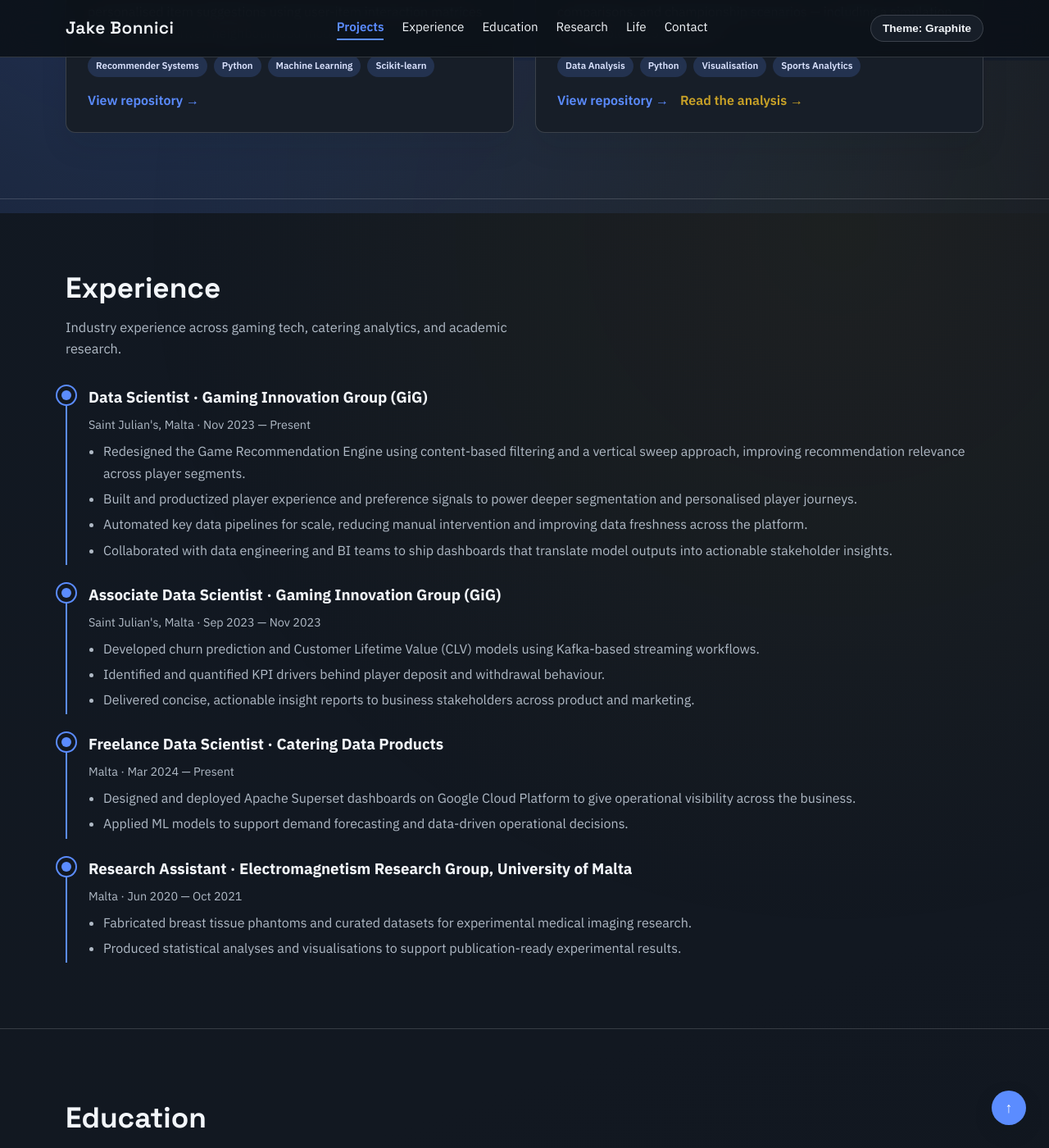
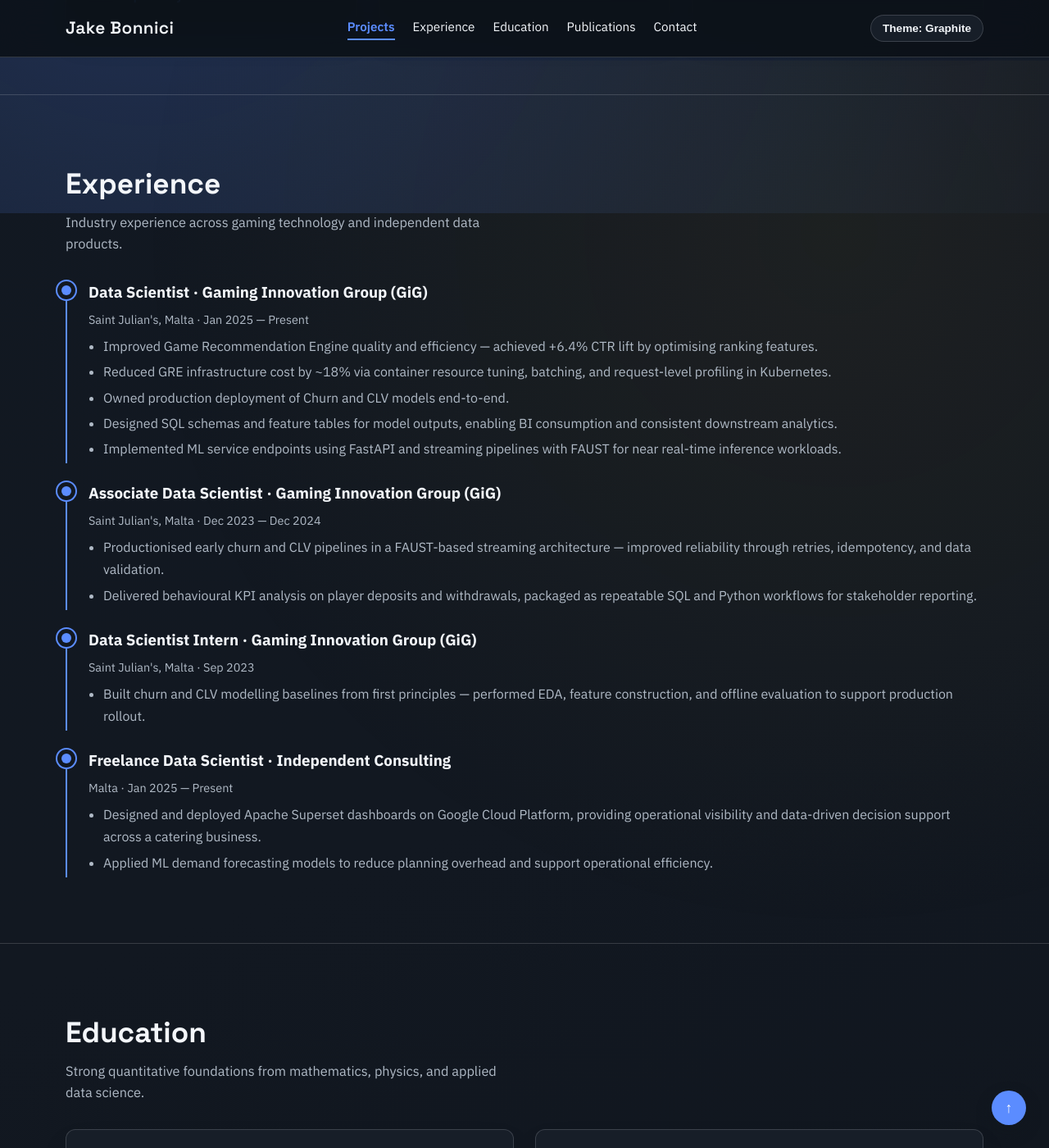
Before and after one commit to JakeBonnici22/JakeBonnici22.github.io, a Jekyll site: the page built from docs/index.html, in a window 1280 px wide and 1400 px high, scrolled down 1228 px. Shown: the whole window at 82% size. Built offline with Jekyll 4.4.1, drawn with Linux system fonts in a browser that asks for light colours; comment, search, counter and statistics services are not loaded; some of the changed text lies outside the part shown.

Commit message:
Professionalise portfolio for lead-track positioning
- Reframe hero eyebrow, lead copy, and fact card to signal ownership and Orchid
- Remove profile picture and Life section
- Fix all experience dates and add intern role
- Rewrite experience bullets with real metrics (+6.4% CTR, ~18% cost reduction)
- Add mentoring and onboarding bullet to DS role
- Restructure skills with Core Specialisations first
- Collapse contact to single card
- Rename Research → Publications, remove Research Assistant entry
- Update footer tagline

Co-Authored-By: Claude Sonnet 4.6 <noreply@anthropic.com>

```diff
--- a/docs/_data/experience.yml
+++ b/docs/_data/experience.yml
@@ -1,34 +1,33 @@
 - role: Data Scientist
   company: Gaming Innovation Group (GiG)
   location: Saint Julian's, Malta
-  period: Nov 2023 — Present
+  period: Jan 2025 — Present
   highlights:
-    - Redesigned the Game Recommendation Engine using content-based filtering and a vertical sweep approach, improving recommendation relevance across player segments.
-    - Built and productized player experience and preference signals to power deeper segmentation and personalised player journeys.
-    - Automated key data pipelines for scale, reducing manual intervention and improving data freshness across the platform.
-    - Collaborated with data engineering and BI teams to ship dashboards that translate model outputs into actionable stakeholder insights.
+    - Improved Game Recommendation Engine quality and efficiency — achieved +6.4% CTR lift by optimising ranking features.
+    - Reduced GRE infrastructure cost by ~18% via container resource tuning, batching, and request-level profiling in Kubernetes.
+    - Owned production deployment of Churn and CLV models end-to-end.
+    - Designed SQL schemas and feature tables for model outputs, enabling BI consumption and consistent downstream analytics.
+    - Implemented ML service endpoints using FastAPI and streaming pipelines with FAUST for near real-time inference workloads.
 
 - role: Associate Data Scientist
   company: Gaming Innovation Group (GiG)
   location: Saint Julian's, Malta
-  period: Sep 2023 — Nov 2023
+  period: Dec 2023 — Dec 2024
   highlights:
-    - Developed churn prediction and Customer Lifetime Value (CLV) models using Kafka-based streaming workflows.
-    - Identified and quantified KPI drivers behind player deposit and withdrawal behaviour.
-    - Delivered concise, actionable insight reports to business stakeholders across product and marketing.
+    - Productionised early churn and CLV pipelines in a FAUST-based streaming architecture — improved reliability through retries, idempotency, and data validation.
+    - Delivered behavioural KPI analysis on player deposits and withdrawals, packaged as repeatable SQL and Python workflows for stakeholder reporting.
+
+- role: Data Scientist Intern
+  company: Gaming Innovation Group (GiG)
+  location: Saint Julian's, Malta
+  period: Sep 2023
+  highlights:
+    - Built churn and CLV modelling baselines from first principles — performed EDA, feature construction, and offline evaluation to support production rollout.
 
 - role: Freelance Data Scientist
-  company: Catering Data Products
+  company: Independent Consulting
   location: Malta
-  period: Mar 2024 — Present
+  period: Jan 2025 — Present
   highlights:
-    - Designed and deployed Apache Superset dashboards on Google Cloud Platform to give operational visibility across the business.
-    - Applied ML models to support demand forecasting and data-driven operational decisions.
-
-- role: Research Assistant
-  company: Electromagnetism Research Group, University of Malta
-  location: Malta
-  period: Jun 2020 — Oct 2021
-  highlights:
-    - Fabricated breast tissue phantoms and curated datasets for experimental medical imaging research.
-    - Produced statistical analyses and visualisations to support publication-ready experimental results.
+    - Designed and deployed Apache Superset dashboards on Google Cloud Platform, providing operational visibility and data-driven decision support across a catering business.
+    - Applied ML demand forecasting models to reduce planning overhead and support operational efficiency.
--- a/docs/_data/projects.yml
+++ b/docs/_data/projects.yml
@@ -1,7 +1,16 @@
+- name: Orchid
+  summary: A lifecycle intelligence platform for product-led SaaS. Models customer movement through behavioral, billing, and CRM data using a lifecycle state machine — surfacing churn risk, activation gaps, and expansion signals as BI-ready outputs deployed to AWS.
+  repo: https://github.com/JakeBonnici22
+  tags:
+    - Data Products
+    - Lifecycle Modeling
+    - Python
+    - AWS
+    - Revenue Intelligence
+
 - name: CF-Recommender
-  summary: A collaborative filtering recommender system that generates personalised item suggestions using user-item interaction matrices and similarity-driven neighbourhood models.
+  summary: A collaborative filtering recommender system built from first principles — generating personalised item suggestions from user-item interaction matrices using similarity-driven neighbourhood models.
   repo: https://github.com/JakeBonnici22/CF-Recommender
-  github_repo: JakeBonnici22/CF-Recommender
   tags:
     - Recommender Systems
     - Python
@@ -9,9 +18,8 @@
     - Scikit-learn
 
 - name: F1 Data Analysis
-  summary: Formula 1 performance analytics exploring season trends, driver comparisons, and championship scenarios — including a simulation of probable 2025 title paths.
+  summary: Formula 1 performance analytics exploring season trends, driver comparisons, and championship scenarios — including a probabilistic simulation of 2025 title paths.
   repo: https://github.com/JakeBonnici22/f1-data
-  github_repo: JakeBonnici22/f1-data
   extra_label: Read the analysis
   extra_url: https://www.linkedin.com/pulse/simulating-paths-victory-2025-f1-title-jake-bonnici-6gdgf/
   tags:
--- a/docs/_data/research.yml
+++ b/docs/_data/research.yml
@@ -1,4 +1,4 @@
 - title: Learning Word-Sense and Image Embeddings for Word Sense Disambiguation
-  venue: SemEval 2023 · ACL Anthology (UoR-NCL)
-  summary: Developed an NLP pipeline that jointly learns word-sense and image embeddings to match word senses to visual contexts using similarity scoring — submitted as part of SemEval Task 1 (Visual WSD).
+  venue: SemEval 2023 · ACL Anthology · Toronto, Canada
+  summary: Designed an NLP pipeline that jointly learns word-sense and image embeddings, matching ambiguous word senses to visual contexts using cross-modal similarity scoring. Submitted as part of SemEval Task 1 (Visual WSD) and published in the ACL Anthology.
   link: https://aclanthology.org/2023.semeval-1.3/
--- a/docs/_layouts/default.html
+++ b/docs/_layouts/default.html
@@ -33,8 +33,7 @@
           <a href="/#projects">Projects</a>
           <a href="/#experience">Experience</a>
           <a href="/#education">Education</a>
-          <a href="/#research">Research</a>
-          <a href="/#life">Life</a>
+          <a href="/#research">Publications</a>
           <a href="/#contact">Contact</a>
         </nav>
         <div class="nav-actions">
@@ -50,7 +49,7 @@
     <footer class="site-footer">
       <div class="container footer-inner">
         <div>
-          <p class="footer-title">Let’s build something useful.</p>
+          <p class="footer-title">ML systems that ship to production.</p>
           <p class="muted">{{ site.location }} &middot; <a href="mailto:{{ site.email }}">{{ site.email }}</a></p>
         </div>
         <div class="footer-links">
--- a/docs/index.html
+++ b/docs/index.html
@@ -6,15 +6,16 @@ title: Jake Bonnici
 <section class="hero">
   <div class="container hero-grid">
     <div class="reveal">
-      <p class="eyebrow"><span class="status-dot"></span>Open to opportunities</p>
+      <p class="eyebrow"><span class="status-dot"></span>Data Scientist · Building Orchid · Open to lead-track roles</p>
       <h1>Jake Bonnici</h1>
       <p class="lead">
-        Data Scientist at GiG building recommendation engines, churn models, and streaming data pipelines that turn noisy signals into real business impact.
+        Data Scientist at GiG. I design and own ML systems — recommendation engines, churn models, and real-time behavioral pipelines — that connect product signals to revenue decisions. Currently building Orchid, a lifecycle intelligence platform for product-led SaaS.
       </p>
       <div class="tags">
         <span class="tag">Churn & CLV</span>
-        <span class="tag">Recommenders</span>
+        <span class="tag">Recommender Systems</span>
         <span class="tag">Streaming Pipelines</span>
+        <span class="tag">Lifecycle Modeling</span>
         <span class="tag">Data Products</span>
       </div>
       <div class="hero-actions">
@@ -24,12 +25,12 @@ title: Jake Bonnici
       </div>
     </div>
     <div class="hero-card reveal">
-      <img src="{{ '/img/headshot.jpg' | relative_url }}" alt="Jake Bonnici" />
       <ul class="fact-list">
         <li>Data Scientist · Gaming Innovation Group (GiG)</li>
         <li>MSc Data Science · Newcastle University</li>
-        <li>BSc Mathematics & Physics · University of Malta</li>
-        <li>Saint Julian's, Malta</li>
+        <li>BSc (Hons) Mathematics & Physics · University of Malta</li>
+        <li>Published · ACL Anthology · SemEval 2023</li>
+        <li>Founder · Orchid Data Lab</li>
       </ul>
       <p class="live-stats" id="github-stats"></p>
     </div>
@@ -75,7 +76,7 @@ title: Jake Bonnici
     <div class="section-header">
       <div>
         <h2 class="section-title">Experience</h2>
-        <p class="section-subtitle">Industry experience across gaming tech, catering analytics, and academic research.</p>
+        <p class="section-subtitle">Industry experience across gaming technology and independent data products.</p>
       </div>
     </div>
     <div class="timeline">
@@ -123,7 +124,7 @@ title: Jake Bonnici
     <div class="section-header">
       <div>
         <h2 class="section-title">Skills</h2>
-        <p class="section-subtitle">The tools, languages, and frameworks I work with day to day.</p>
+        <p class="section-subtitle">Core specialisations, with supporting tools and infrastructure experience.</p>
       </div>
     </div>
     <div class="skills-grid">
@@ -145,8 +146,8 @@ title: Jake Bonnici
   <div class="container">
     <div class="section-header">
       <div>
-        <h2 class="section-title">Research</h2>
-        <p class="section-subtitle">Peer-reviewed publications and conference contributions.</p>
+        <h2 class="section-title">Publications</h2>
+        <p class="section-subtitle">Peer-reviewed work published at international NLP conferences.</p>
       </div>
     </div>
     <div class="grid two">
@@ -164,44 +165,22 @@ title: Jake Bonnici
   </div>
 </section>
 
-<section class="section" id="life">
-  <div class="container">
-    <div class="section-header">
-      <div>
-        <h2 class="section-title">Life</h2>
-        <p class="section-subtitle">Holiday snapshots and moments away from the keyboard.</p>
-      </div>
-      <a href="{{ '/life/' | relative_url }}">View full gallery →</a>
-    </div>
-    <div class="grid life-grid gallery-grid">
-      {% for shot in site.data.life limit: 6 %}
-      <figure class="card life-card reveal">
-        <img src="{{ shot.image | relative_url }}" alt="{{ shot.alt | default: 'Holiday photo' }}" />
-      </figure>
-      {% endfor %}
-    </div>
-  </div>
-</section>
 
 <section class="section" id="contact">
   <div class="container">
     <div class="section-header">
       <div>
         <h2 class="section-title">Contact</h2>
-        <p class="section-subtitle">Interested in data collaborations, freelance work, or just a conversation about ML.</p>
+        <p class="section-subtitle">Open to senior data science roles, consulting engagements, or conversations about ML systems and data products.</p>
       </div>
     </div>
-    <div class="grid two">
+    <div class="grid">
       <article class="card reveal">
         <h3>Get in touch</h3>
-        <p>Whether it's a data project, a freelance opportunity, or a question about ML — feel free to reach out.</p>
-        <p class="muted">{{ site.email }}</p>
-        <a href="mailto:{{ site.email }}">Send an email →</a>
-      </article>
-      <article class="card reveal">
-        <h3>Find me online</h3>
-        <p>I share code, analyses, and occasional data science writing across these platforms.</p>
+        <p>I'm open to senior data science roles, consulting engagements, and conversations about ML systems, data products, or lifecycle intelligence. If you're working on something interesting, reach out.</p>
+        <p class="muted" style="margin-bottom: 16px;">{{ site.email }}</p>
         <div class="project-links">
+          <a href="mailto:{{ site.email }}">Send an email →</a>
           <a href="{{ site.github }}" target="_blank" rel="noreferrer">GitHub →</a>
           <a href="{{ site.linkedin }}" target="_blank" rel="noreferrer">LinkedIn →</a>
         </div>
```
Also changed, not shown: docs/_data/skills.yml (+33 -27 lines).
